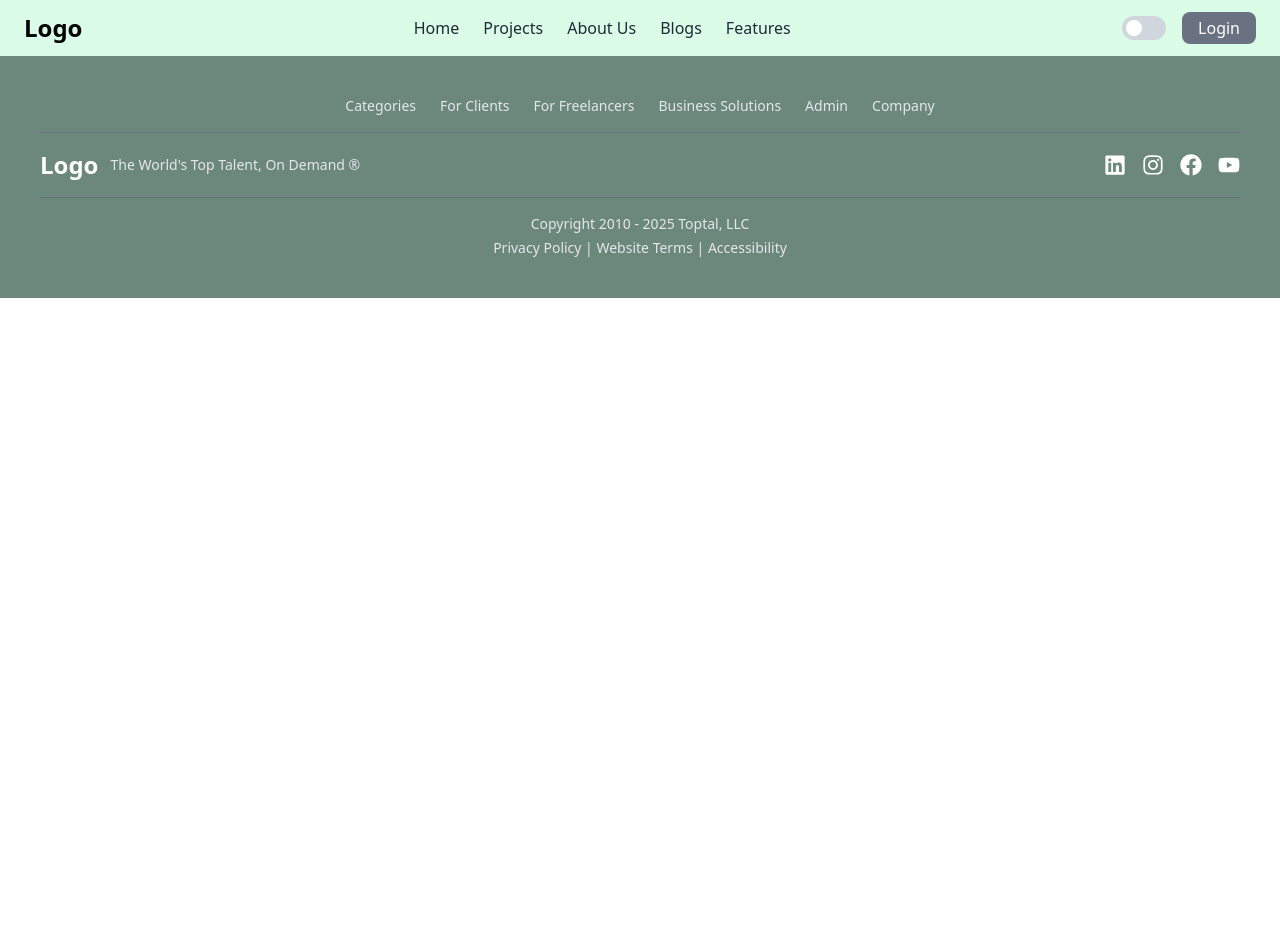
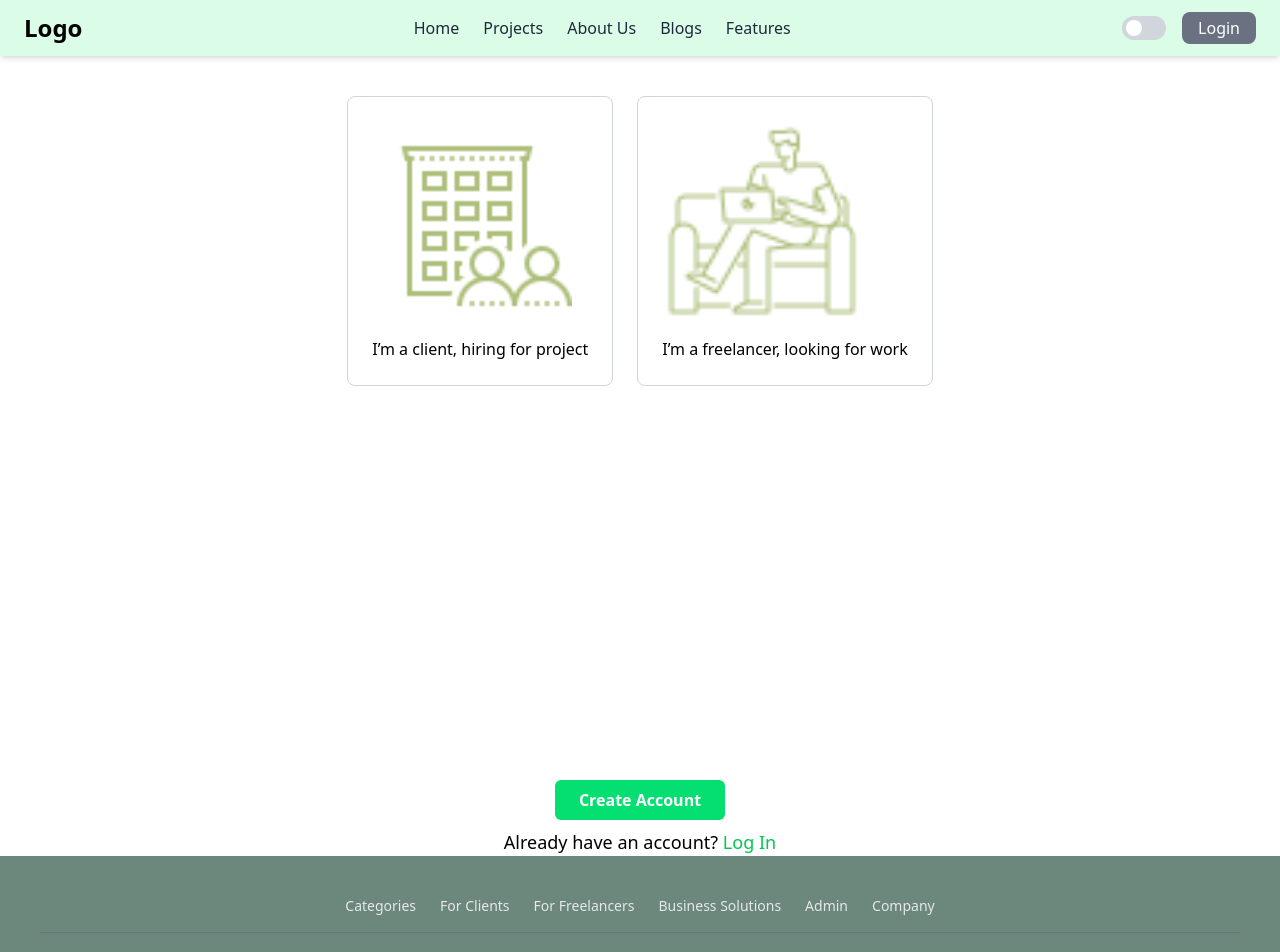
Before and after one commit to Omkrishna-git/freelancingWeb, a React (Vite) app in the folder frontend/: page /login in a window 1280 px wide. Shown: the top 952 px of the page. Before the commit the page ends 800 px from the top, so only its background shows below. Built offline with nearby package versions, Linux system fonts and the light colour scheme.

Commit message:
Admin login page with role selection and images

```diff
--- a/frontend/src/App.jsx
+++ b/frontend/src/App.jsx
@@ -9,6 +9,7 @@ import Reviews from "./components/reviews";
 import Footer from "./components/Footer";
 import AboutUs from "./pages/AboutUs"; // Import AboutUs Page
 import Projects from "./pages/Projects"; // Import Projects Page
+import LoginPage from "./pages/LoginPage";
 import "./App.css";
 
 function App() {
@@ -33,6 +34,7 @@ function App() {
         <Route path="/projects" element={<Projects />} />
         {/* About Us Page */}
         <Route path="/about" element={<AboutUs />} />
+        <Route path="/login" element={<LoginPage/>}/>
       </Routes>
       <Footer />
     </Router>
--- /dev/null
+++ b/frontend/src/pages/LoginPage.jsx
@@ -0,0 +1,47 @@
+import React from 'react';
+import { useState } from "react";
+import { useNavigate } from "react-router-dom";
+import clientIcon from "../assets/icons8-company-80.png";
+import freelancerIcon from "../assets/icons8-freelancer-64.png";
+const LoginPage = () => {
+    const [selectedRole, setSelectedRole] = useState(null);
+    const navigate = useNavigate();
+
+    return (
+      <div className="min-h-screen flex flex-col justify-between">
+        {/* Role Selection */}
+        <div className="flex justify-center space-x-6 mt-10">
+          <div
+            className={`border p-6 rounded-lg cursor-pointer ${
+              selectedRole === "client" ? "border-green-500" : "border-gray-300"
+            }`}
+            onClick={() => setSelectedRole("client")}
+          >
+            <img src={clientIcon} alt="Client" className="mb-4 h-50" />
+            <p className="text-center font-medium">I’m a client, hiring for project</p>
+          </div>
+
+          <div
+            className={`border p-6 rounded-lg cursor-pointer ${
+              selectedRole === "freelancer" ? "border-green-500" : "border-gray-300"
+            }`}
+            onClick={() => setSelectedRole("freelancer")}
+          >
+            <img src={freelancerIcon}  alt="Freelancer" className="mb-4 h-50" />
+            <p className="text-center font-medium">I’m a freelancer, looking for work</p>
+          </div>
+        </div>
+
+        {/* Buttons */}
+        <div className="flex flex-col items-center mt-6">
+          <button className="bg-green-400 text-white px-6 py-2 rounded-md font-bold">
+            Create Account
+          </button>
+          <p className="mt-2 text-lg">
+            Already have an account? <span className="text-green-500 cursor-pointer">Log In</span>
+          </p>
+        </div>
+      </div>
+    );
+  };
+export default LoginPage;
```
Also changed, not shown: frontend/src/assets/icons8-company-80.png (added), frontend/src/assets/icons8-freelancer-64.png (added).
